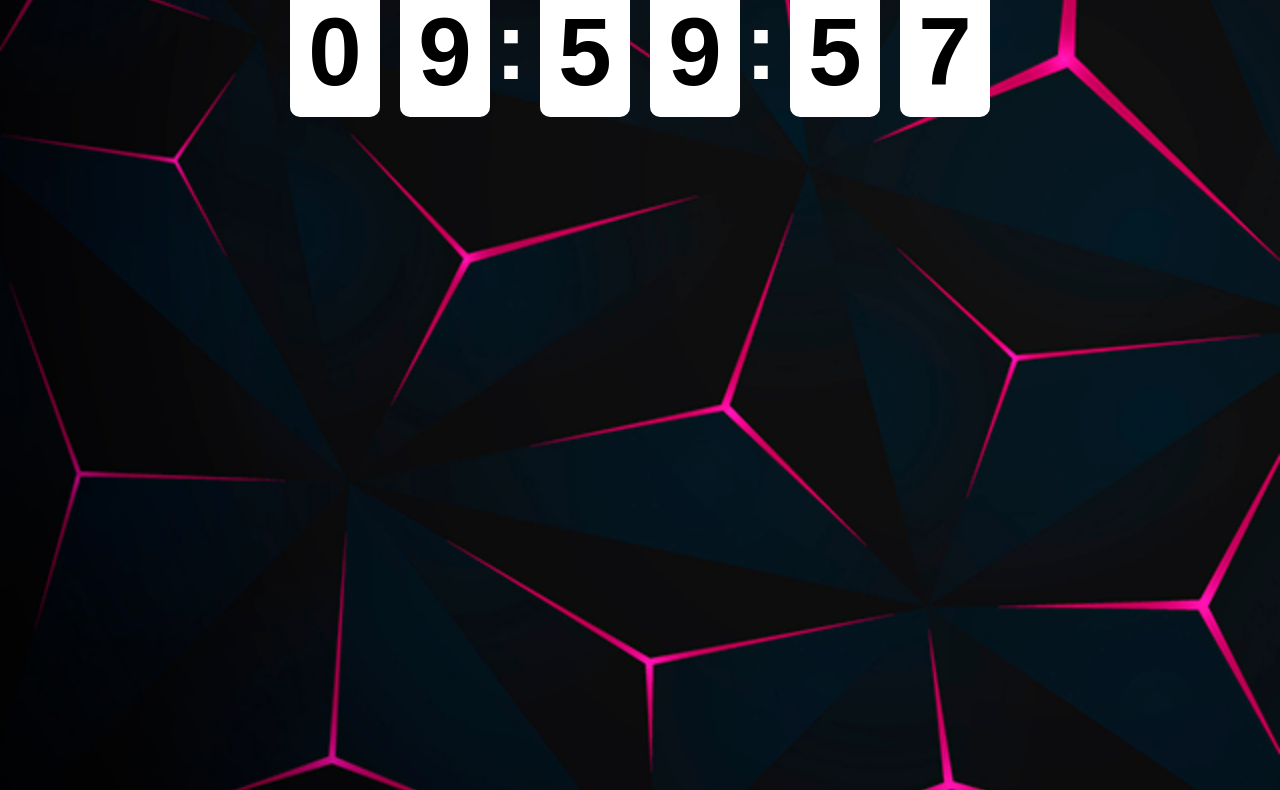
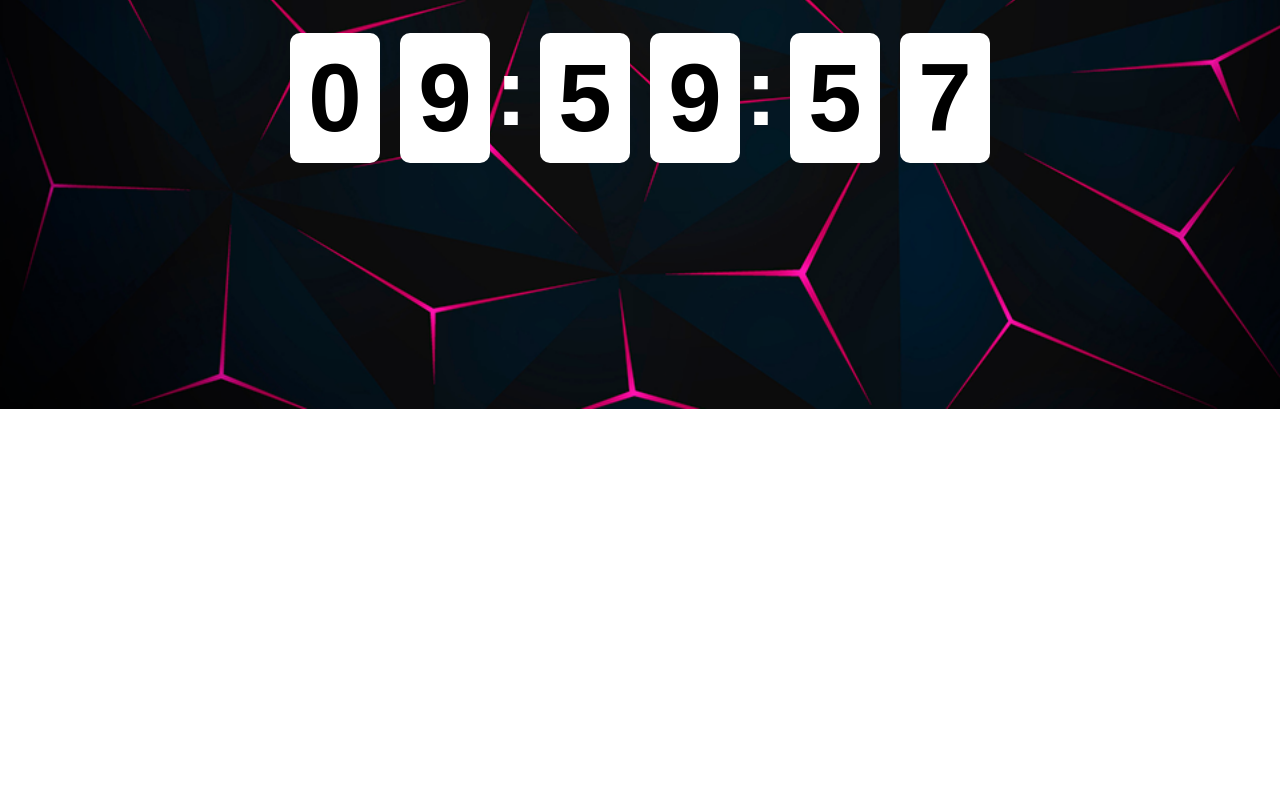
Before and after one commit to Kiper02/Watch, a plain HTML site: page index.html in a window 1280 px wide. Shown: the part 391-1181 px from the top of the page. After the commit the page ends 800 px from the top, so only its background shows below. Drawn offline with Linux system fonts and the light colour scheme; a web font is replaced by a local one.

Commit message:
Update main.css

```diff
--- a/main.css
+++ b/main.css
@@ -4,16 +4,21 @@
 body {
     margin: 0;
     padding: 0;
+    height: 100vh;
     background-image: url('./bg.png');
     background-size: cover;
-    background-repeat: no-repeat;
+
     color: aliceblue;
     font-family: 'Anta', sans-serif;
 }
 
 .container {
-    padding: 200px 200px;
+    display: flex;
+    min-width: 1000px;
     height: 100vh;
+    align-items: center;
+    justify-content: center;
+
 }
 
 .watch {
@@ -44,6 +49,9 @@ body {
     background-color: #fff;
 }
 
+
+
+
 .block__flex {
     position: relative;
     display: flex;
```
